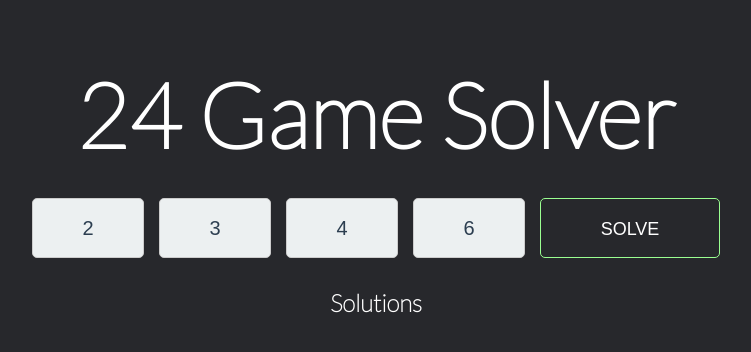
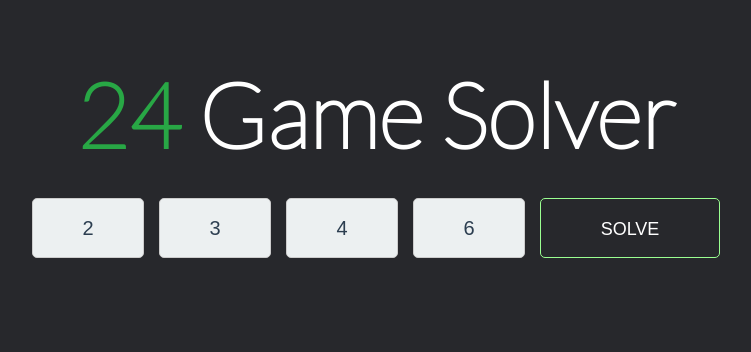
Before and after one commit to XSGunsou/24GameSolver, a plain HTML site: page index.html in a window 1280 px wide. Shown: the whole page, without its empty margins (264-1015 px from the left). Drawn offline with Linux system fonts and the light colour scheme.

Commit message:
Add files via upload

```diff
--- a/index.html
+++ b/index.html
@@ -8,7 +8,7 @@
 </head>
 <body>
     <div class="container">
-        <h1>24 Game Solver</h1>
+        <h1><span class="green-text">24</span> Game Solver</h1>
         <div class="input-section">
             <input type="number" id="num1" placeholder="2" value="2" class="no-spinner">
             <input type="number" id="num2" placeholder="3" value="3" class="no-spinner">
@@ -25,7 +25,7 @@
             </div>
         </div>
         <div class="results">
-            <h2 id="solutionsHeader">Solutions</h2>
+            <h2 id="solutionsHeader" style="display: none;">Solutions</h2>
             <div id="solutionList"></div>
         </div>
     </div>
--- a/scripts.js
+++ b/scripts.js
@@ -79,10 +79,12 @@ function displaySolutions(solutions) {
     const solutionList = document.getElementById('solutionList');
     const solutionsHeader = document.getElementById('solutionsHeader');
     solutionList.innerHTML = '';
+    solutionsHeader.style.display = 'none'; // Hide solutions header initially
     if (solutions.length === 0) {
         solutionsHeader.innerHTML = "There's no way bro 💀";
     } else {
         solutionsHeader.innerHTML = `${solutions.length} Solutions`;
+        solutionsHeader.style.display = 'block'; // Show solutions header after results
         solutions.forEach((solution, index) => {
             const solutionItem = document.createElement('div');
             solutionItem.className = 'solution';
--- a/styles.css
+++ b/styles.css
@@ -24,7 +24,7 @@ h1 {
     font-style: normal;
 }
 
-h1 .green-text {
+.green-text {
     color: #28a745; /* Green color for "24" */
 }
 
@@ -95,7 +95,6 @@ h2 {
   justify-items: center;
 }
 
-
 .solution {
     background-color: transparent; /* Remove white container */
     border: none; /* Remove border */
```
